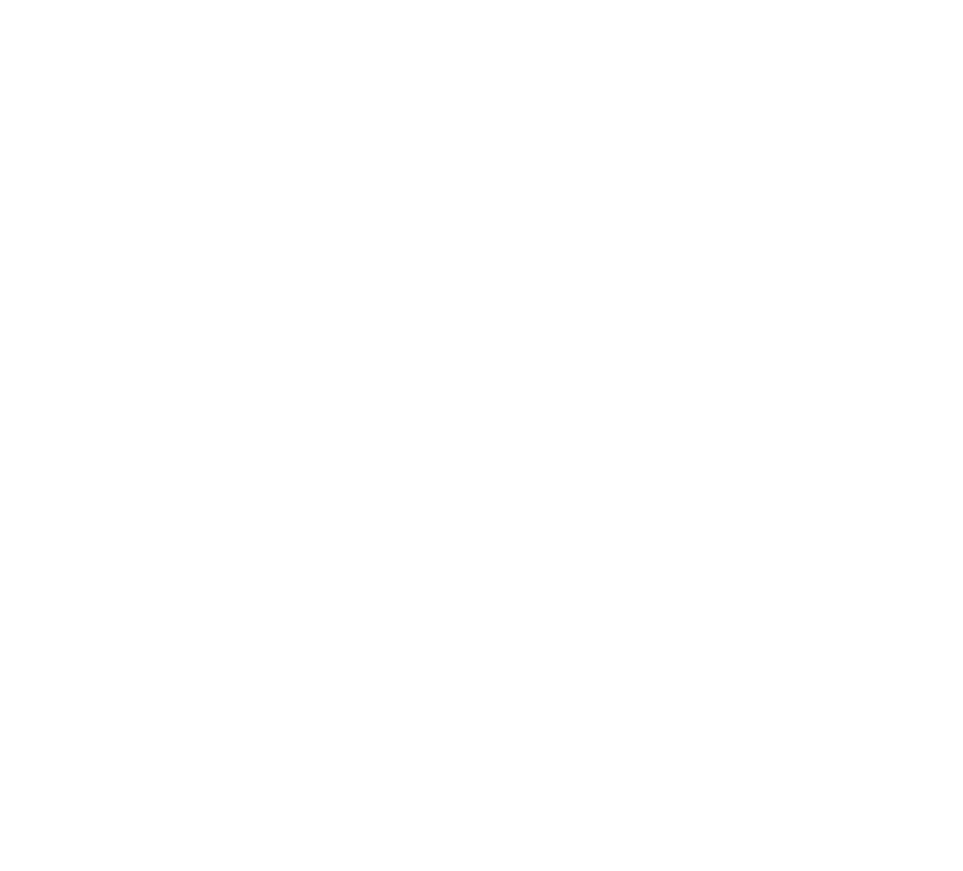
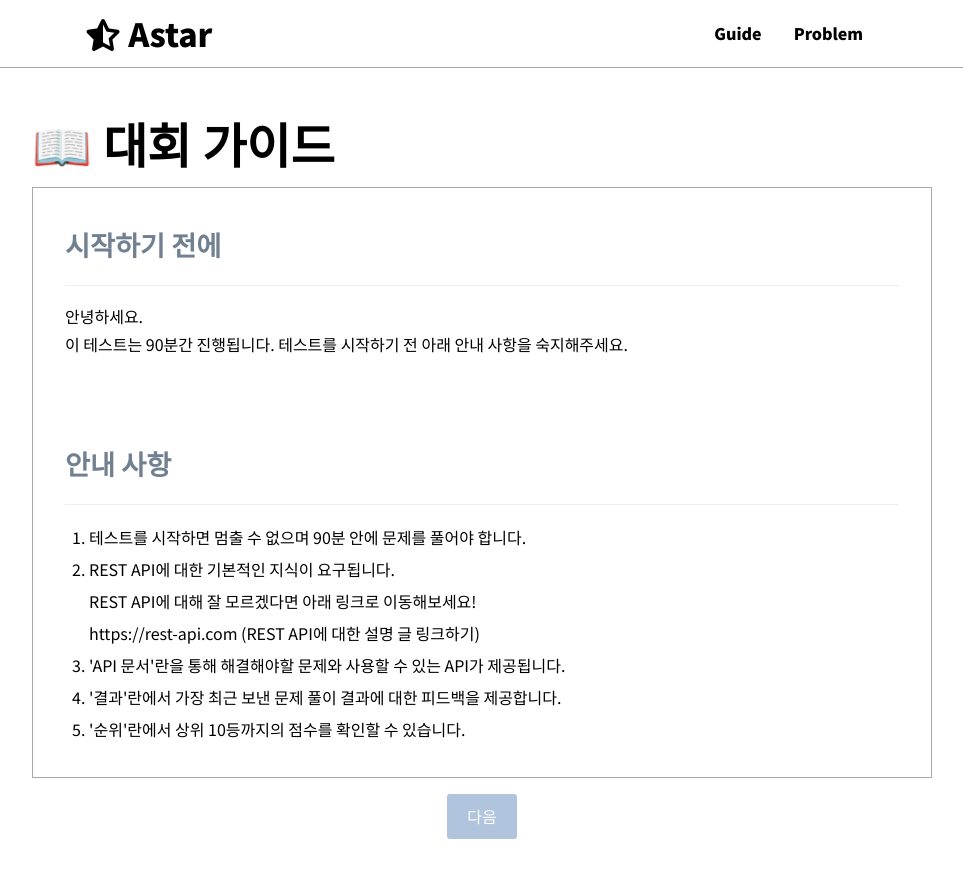
Before and after one commit to INHA-A-star/astar-react, a React (Create React App) app: page /guide in a window 1280 px wide. Shown: the whole page, without its empty margins (158-1121 px from the left). Before the commit the page ends 800 px from the top, so only its background shows below. Built offline with nearby package versions, Linux system fonts and the light colour scheme.

Commit message:
feat(guidepage): 안내 페이지 구현

```diff
--- a/src/App.js
+++ b/src/App.js
@@ -1,11 +1,13 @@
 import { BrowserRouter as Router, Route, Switch } from 'react-router-dom';
 import MainPage from './views/MainPage';
+import GuidePage from './views/GuidePage';
 
 function App() {
   return (
     <Router>
       <Switch>
         <Route exact path="/" component={MainPage}/>
+        <Route path="/guide" component={GuidePage}/>
       </Switch>
     </Router>
   );
--- /dev/null
+++ b/src/components/common/AppHeader.jsx
@@ -0,0 +1,45 @@
+import React from 'react';
+import styled from '@emotion/styled';
+import { Link } from 'react-router-dom';
+
+const Nav = styled.nav`
+  display: flex;
+  align-items: center;
+  justify-content: space-around;
+  border-bottom: 1px solid darkgray;
+
+  & div {
+    padding: 0.3rem 0;
+    font-size: 2em;
+    font-weight: bold;
+  }
+
+  & ul {
+    display: flex;
+
+    & li {
+      padding: 0 1rem;
+      font-weight: bold;
+    }
+  }
+`;
+
+function AppHeader() {
+  return (
+    <Nav>
+      <div>
+        <Link to="/"><i className="fas fa-star-half-alt"></i> Astar</Link>
+      </div>
+      <ul>
+        <li>
+          <Link to="/guide">Guide</Link>
+        </li>
+        <li>
+          <Link to="/problem">Problem</Link>
+        </li>
+      </ul>
+    </Nav>
+  );
+}
+
+export default AppHeader;
--- /dev/null
+++ b/src/components/common/AppLayout.jsx
@@ -0,0 +1,21 @@
+import React from 'react';
+import AppHeader from './AppHeader';
+import styled from '@emotion/styled';
+
+const MainContainer = styled.div`
+  margin: 2rem auto;
+  width: 900px;
+`;
+
+function AppLayout({ children }) {
+  return (
+    <>
+      <AppHeader/>
+      <MainContainer>
+        {children}
+      </MainContainer>
+    </>
+  );
+}
+
+export default AppLayout;
--- /dev/null
+++ b/src/components/common/FirstSubTitle.jsx
@@ -0,0 +1,20 @@
+import React from 'react';
+import styled from '@emotion/styled';
+
+const Title = styled.h2`
+  margin-bottom: 1rem;
+  padding-bottom: 1rem;
+
+  color: #708090;
+  font-size: 1.7rem;
+  font-weight: bold;
+  border-bottom: 1px solid hsla(0,0%,0%,0.07);
+`;
+
+function FirstSubTitle({title}) {
+  return (
+    <Title>{title}</Title>
+  );
+}
+
+export default FirstSubTitle;
--- /dev/null
+++ b/src/components/common/MainContentLayout.jsx
@@ -0,0 +1,25 @@
+import React from 'react';
+import styled from '@emotion/styled';
+
+const MainTitle = styled.h1`
+  font-size: 3em;
+  font-weight: bold;
+`;
+
+const ContentContainer = styled.div`
+  border: 1px solid darkgray;
+  padding: 2rem;
+`;
+
+function MainContentLayout({title, children}) {
+  return (
+    <>
+      <MainTitle>{title}</MainTitle>
+      <ContentContainer>
+        {children}
+      </ContentContainer>
+    </>
+  );
+}
+
+export default MainContentLayout;
--- /dev/null
+++ b/src/components/common/SubTitle.jsx
@@ -0,0 +1,23 @@
+import React from 'react';
+import styled from '@emotion/styled';
+
+const Title = styled.h2`
+  margin-top: 4rem;
+  margin-bottom: 1rem;
+  padding: 1rem 0;
+
+  color: #708090;
+  font-size: 1.7rem;
+  font-weight: bold;
+  border-bottom: 1px solid hsla(0,0%,0%,0.07);
+`;
+
+function SubTitle(props) {
+  const title = props.title;
+
+  return (
+    <Title>{title}</Title>
+  );
+}
+
+export default SubTitle;
--- /dev/null
+++ b/src/views/GuidePage.jsx
@@ -0,0 +1,64 @@
+/** @jsxImportSource @emotion/react */
+import React from 'react';
+import { Link } from 'react-router-dom';
+import SubTitle from '../components/common/SubTitle';
+import AppLayout from '../components/common/AppLayout';
+import MainContentLayout from '../components/common/MainContentLayout';
+import styled from '@emotion/styled';
+import { css } from '@emotion/react';
+import FirstSubTitle from '../components/common/FirstSubTitle';
+
+const Ol = styled.ul`
+  list-style: decimal;
+  margin-left: 1.5rem;
+  line-height: 2;
+`;
+
+const nextLink = css`
+  display: block;
+  background-color: lightsteelblue;
+  margin: 1rem auto 0 auto;
+  border-radius: 3px;
+  padding: 0.5rem 0.3rem;
+  width: 70px;
+  color: white;
+  text-align: center;
+  :hover {
+    background-color: cornflowerblue;
+  }
+  :active {
+    transform: translateY(5px);
+  }
+`;
+
+function GuidePage() {
+  return (
+    <AppLayout>
+      <MainContentLayout title="📖 대회 가이드">
+        <div>
+          <FirstSubTitle title="시작하기 전에"/>
+          <p>
+            안녕하세요.<br/>
+            이 테스트는 90분간 진행됩니다.
+            테스트를 시작하기 전 아래 안내 사항을 숙지해주세요.
+          </p>
+          <SubTitle title="안내 사항"/>
+          <Ol>
+            <li>테스트를 시작하면 멈출 수 없으며 90분 안에 문제를 풀어야 합니다.</li>
+            <li>
+              REST API에 대한 기본적인 지식이 요구됩니다. <br/>
+              REST API에 대해 잘 모르겠다면 아래 링크로 이동해보세요! <br/>
+              https://rest-api.com (REST API에 대한 설명 글 링크하기)
+            </li>
+            <li>'API 문서'란을 통해 해결해야할 문제와 사용할 수 있는 API가 제공됩니다.</li>
+            <li>'결과'란에서 가장 최근 보낸 문제 풀이 결과에 대한 피드백을 제공합니다.</li>
+            <li>'순위'란에서 상위 10등까지의 점수를 확인할 수 있습니다.</li>
+          </Ol>
+        </div>
+      </MainContentLayout>
+      <Link to="/problem" css={nextLink}>다음</Link>
+    </AppLayout>
+  );
+}
+
+export default GuidePage;
```
